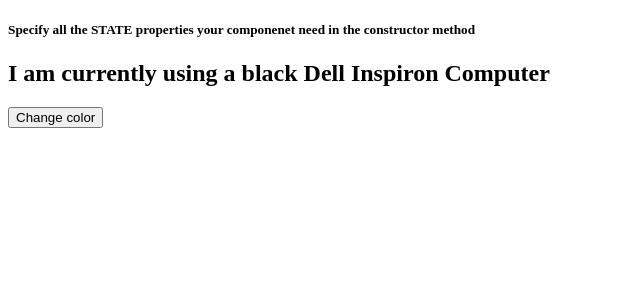
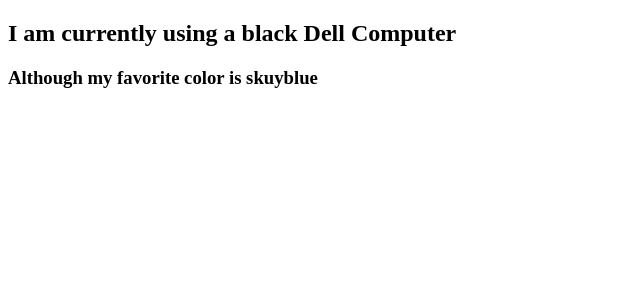
Before and after one commit to Emuohwo/reactw3, a React (Create React App) app: page / in a window 1280 px wide. Shown: the top 300 px of the page, without its empty margins (0-640 px from the left). Built offline with nearby package versions, Linux system fonts and the light colour scheme.

Commit message:
getDerivedStateFromProps

```diff
--- a/src/index.js
+++ b/src/index.js
@@ -5,32 +5,29 @@
     constructor(props) {
         super(props);
         this.state = {
-            brand: "Dell",
-            model: "Inspiron",
-            color: "black"
+            favoritecolor: "black"
         };
     }
-    changeColor = () => {
-        this.setState({color: "silver"})
+    static getDerivedStateFromProps(props, state) {
+        return {favoritecolor: props.favcol }
     }
 
     render() {
         return (
             <div>
-                <h5>Specify all the STATE properties your componenet need in the constructor method</h5>
+                {/* <h5>Specify all the STATE properties your componenet need in the constructor method</h5> */}
                 <h2>
-                    I am currently using a {this.state.color} {this.state.brand}  {this.state.model} Computer
+                    I am currently using a black Dell Computer
+
                     </h2>
-                <button
-                type="button"
-                onClick={this.changeColor}
-                >Change color</button>
+                    <h3>Although my favorite color is {this.state.favoritecolor} </h3>
+
             </div>
         )
     }
 }
 
 ReactDOM.render(
-        <Computer />,
+        <Computer favcol="skuyblue" />,
         document.getElementById('root')
     );
```
